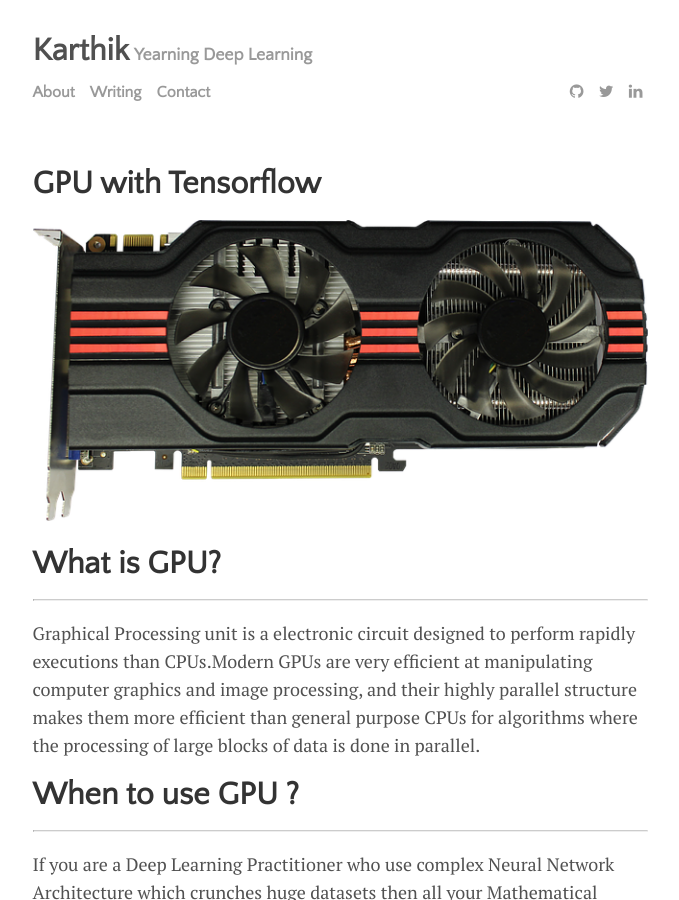
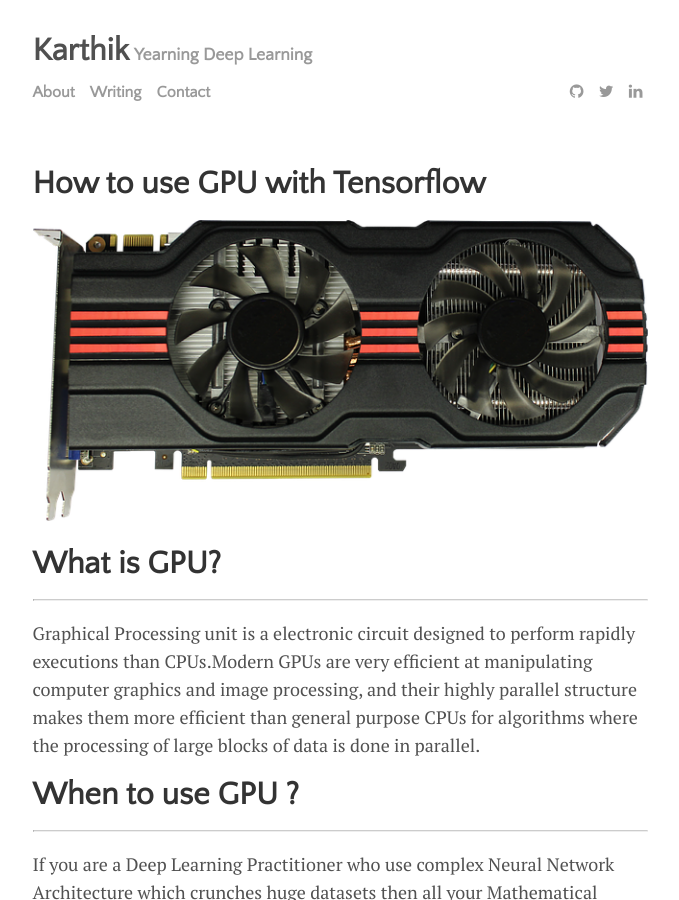
Before and after one commit to karthikziffer/karthikziffer.github.io, a Jekyll site: the page built from _posts/2018-09-25-gpu.md, in a window 1280 px wide and 900 px high. Shown: the whole window, without its empty margins (300-979 px from the left). Built offline with Jekyll 4.4.1, drawn with Linux system fonts in a browser that asks for light colours.

Commit message:
title changes

```diff
--- a/_posts/2018-09-25-gpu.md
+++ b/_posts/2018-09-25-gpu.md
@@ -1,6 +1,6 @@
 ---
 layout: post
-title: "GPU with Tensorflow"
+title: "How to use GPU with Tensorflow"
 author: "Karthik"
 categories: journal
 tags: [documentation,sample]
```
